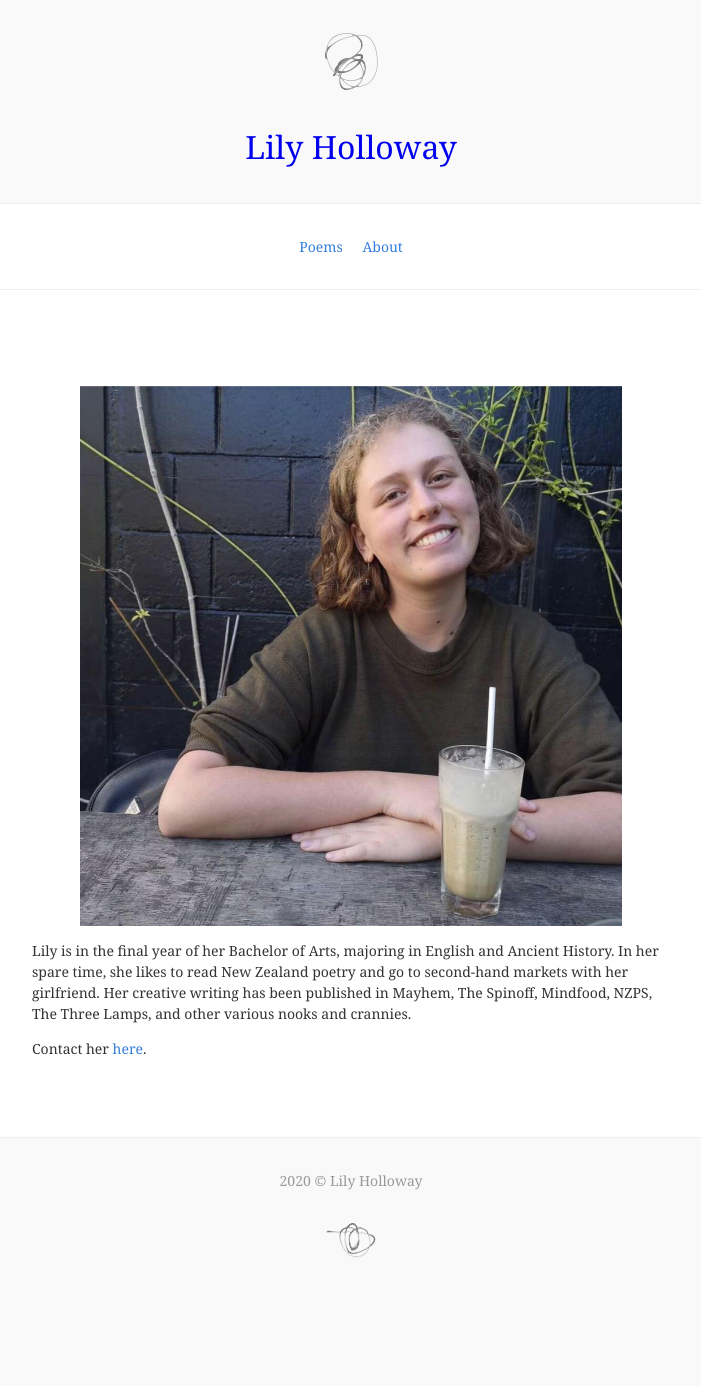
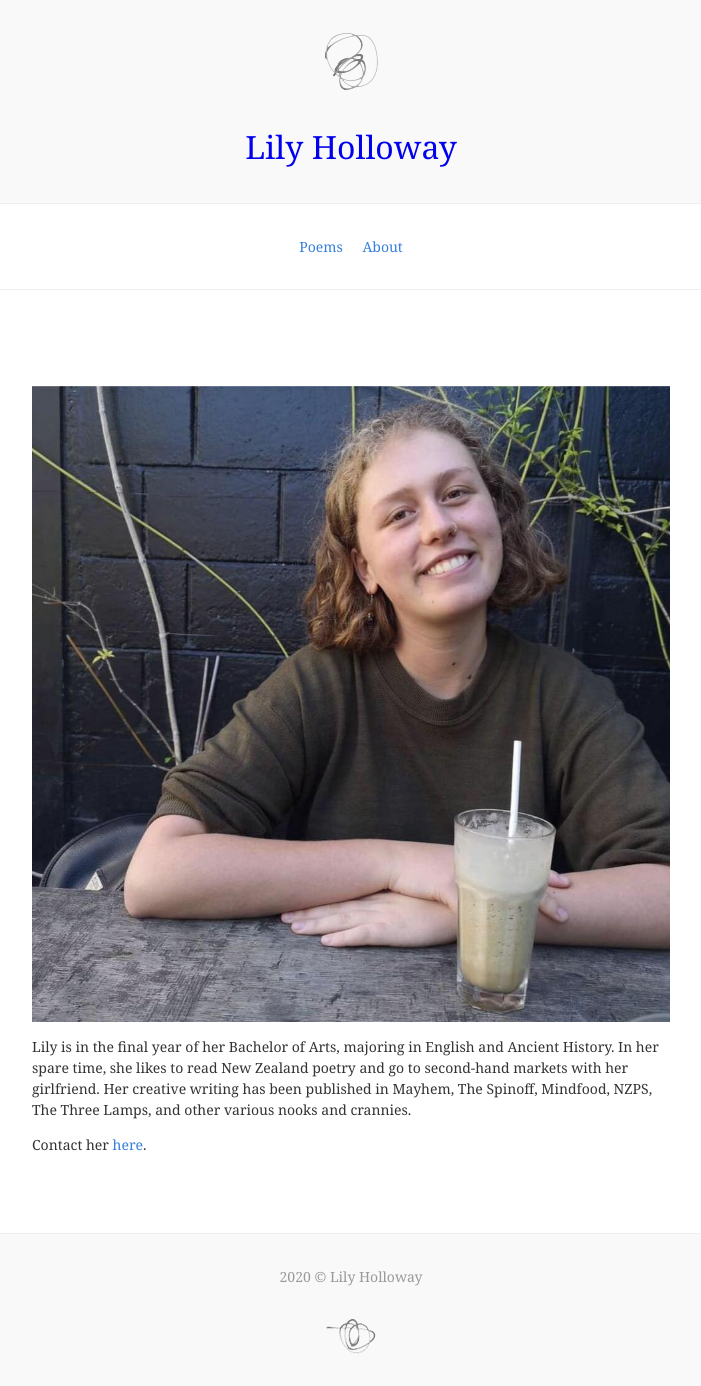
Before and after one commit to lilyholloway/lilyholloway.github.io, a Jekyll site: the page built from about.md, in a window 1280 px wide. Shown: the whole page, without its empty margins (289-990 px from the left). Built offline with Jekyll 4.4.1, drawn with Linux system fonts in a browser that asks for light colours; nearby versions of some CDN libraries; before the commit the page ends 1290 px from its top, so only the background shows below that.

Commit message:
Update about.md

```diff
--- a/about.md
+++ b/about.md
@@ -2,7 +2,7 @@
 title:
 ---
 
-<img src="{{ site.url }}/images/lilyholloway.jpg" alt="photo" height="60%" class="mt4 db center" />
+<img src="{{ site.url }}/images/lilyholloway.jpg" alt="photo" class="mt4 db center" />
 
 Lily is in the final year of her Bachelor of Arts, majoring in English and Ancient History. In her spare time, she likes to read New Zealand poetry and go to second-hand markets with her girlfriend. Her creative writing has been published in Mayhem, The Spinoff, Mindfood, NZPS, The Three Lamps, and other various nooks and crannies.
 
```
